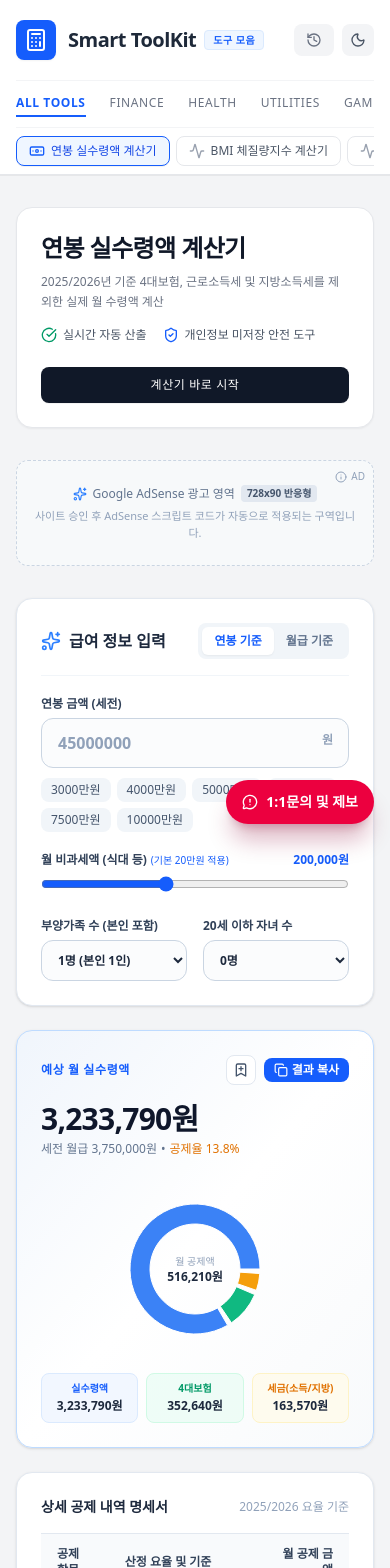
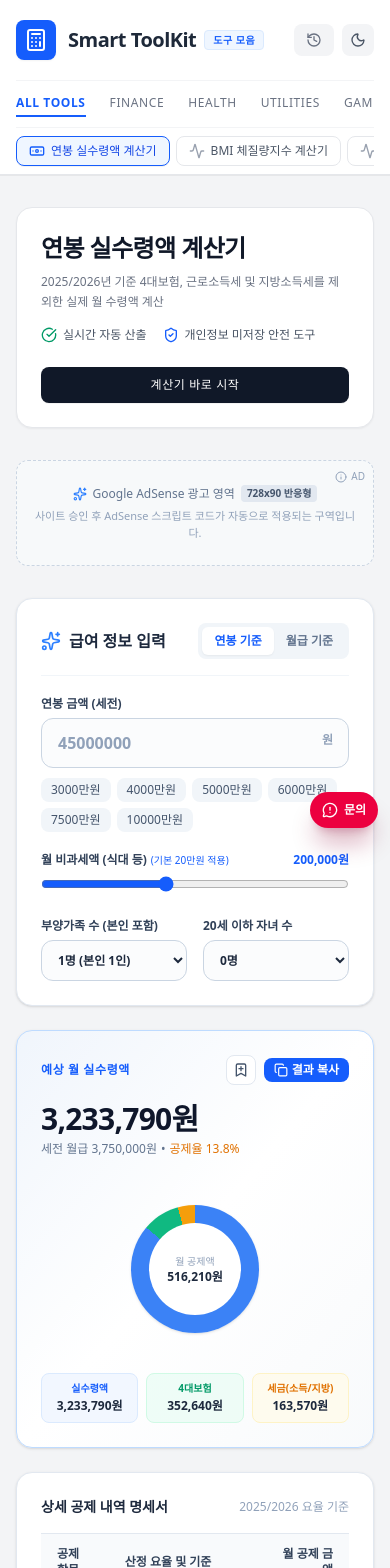
Before and after one commit to skiloveman/smarttoolkit, a React (Vite) app: page / in a window 390 px wide. Shown: the top 1568 px of the page. Built offline with nearby package versions, Linux system fonts and the light colour scheme.

Commit message:
perf: optimize calculator bundles and mobile game UI

```diff
--- a/package.json
+++ b/package.json
@@ -21,17 +21,16 @@
     "motion": "^12.23.24",
     "react": "^19.0.1",
     "react-dom": "^19.0.1",
-    "recharts": "^3.10.1",
     "vite": "^6.2.3"
   },
   "devDependencies": {
+    "@types/express": "^4.17.21",
     "@types/node": "^22.14.0",
     "autoprefixer": "^10.4.21",
     "esbuild": "^0.25.0",
     "tailwindcss": "^4.1.14",
     "tsx": "^4.21.0",
     "typescript": "~5.8.2",
-    "vite": "^6.2.3",
-    "@types/express": "^4.17.21"
+    "vite": "^6.2.3"
   }
 }
--- a/src/App.tsx
+++ b/src/App.tsx
@@ -1,4 +1,4 @@
-import React, { useState, useEffect } from 'react';
+import React, { Suspense, lazy, useEffect, useState } from 'react';
 import { CalculatorCategory, CalculatorId, CalculationHistoryItem, CalculationInputState, SaveHistoryFn } from './types';
 import { CALCULATOR_LIST, CALCULATOR_GUIDES } from './data/calculatorInfo';
 import { Header } from './components/Header';
@@ -11,35 +11,49 @@ import { CalculatorGuideCard } from './components/CalculatorGuideCard';
 import { queuePendingHistoryRestore } from './utils/historyRestore';
 
 // Calculators
-import { SalaryCalculator } from './components/calculators/SalaryCalculator';
-import { BmiCalculator } from './components/calculators/BmiCalculator';
-import { BmrCalculator } from './components/calculators/BmrCalculator';
-import { BodyFatCalculator } from './components/calculators/BodyFatCalculator';
-import { IdealWeightCalculator } from './components/calculators/IdealWeightCalculator';
-import { MacroCalculator } from './components/calculators/MacroCalculator';
-import { SmokingQuitCalculator } from './components/calculators/SmokingQuitCalculator';
-import { TdeeCalculator } from './components/calculators/TdeeCalculator';
-import { WaterIntakeCalculator } from './components/calculators/WaterIntakeCalculator';
-import { WhrCalculator } from './components/calculators/WhrCalculator';
-import { SeveranceCalculator } from './components/calculators/SeveranceCalculator';
-import { VatCalculator } from './components/calculators/VatCalculator';
-import { ElectricityCalculator } from './components/calculators/ElectricityCalculator';
-import { ExchangeCalculator } from './components/calculators/ExchangeCalculator';
-import { DateCalculator } from './components/calculators/DateCalculator';
-import { UnitCalculator } from './components/calculators/UnitCalculator';
-import { ScientificCalculator } from './components/calculators/ScientificCalculator';
-import { PercentCalculator } from './components/calculators/PercentCalculator';
-import { LottoCalculator } from './components/calculators/LottoCalculator';
-import { GoldCalculator } from './components/calculators/GoldCalculator';
-import { LoanCalculator } from './components/calculators/LoanCalculator';
-import { HourlyCalculator } from './components/calculators/HourlyCalculator';
-import { CarTaxCalculator } from './components/calculators/CarTaxCalculator';
-import { RealEstateCalculator } from './components/calculators/RealEstateCalculator';
-import { LadderGameCalculator } from './components/calculators/LadderGameCalculator';
-import { GomokuCalculator } from './components/calculators/GomokuCalculator';
-import { WatermelonGameCalculator } from './components/calculators/WatermelonGameCalculator';
+import { ShieldCheck, CheckCircle, MessageCircleWarning } from 'lucide-react';
 
-import { ShieldCheck, CheckCircle, MessageCircleWarning } from 'lucide-react';
+const SalaryCalculator = lazy(() => import('./components/calculators/SalaryCalculator').then((module) => ({ default: module.SalaryCalculator })));
+const BmiCalculator = lazy(() => import('./components/calculators/BmiCalculator').then((module) => ({ default: module.BmiCalculator })));
+const BmrCalculator = lazy(() => import('./components/calculators/BmrCalculator').then((module) => ({ default: module.BmrCalculator })));
+const BodyFatCalculator = lazy(() => import('./components/calculators/BodyFatCalculator').then((module) => ({ default: module.BodyFatCalculator })));
+const IdealWeightCalculator = lazy(() => import('./components/calculators/IdealWeightCalculator').then((module) => ({ default: module.IdealWeightCalculator })));
+const MacroCalculator = lazy(() => import('./components/calculators/MacroCalculator').then((module) => ({ default: module.MacroCalculator })));
+const SmokingQuitCalculator = lazy(() => import('./components/calculators/SmokingQuitCalculator').then((module) => ({ default: module.SmokingQuitCalculator })));
+const TdeeCalculator = lazy(() => import('./components/calculators/TdeeCalculator').then((module) => ({ default: module.TdeeCalculator })));
+const WaterIntakeCalculator = lazy(() => import('./components/calculators/WaterIntakeCalculator').then((module) => ({ default: module.WaterIntakeCalculator })));
+const WhrCalculator = lazy(() => import('./components/calculators/WhrCalculator').then((module) => ({ default: module.WhrCalculator })));
+const SeveranceCalculator = lazy(() => import('./components/calculators/SeveranceCalculator').then((module) => ({ default: module.SeveranceCalculator })));
+const VatCalculator = lazy(() => import('./components/calculators/VatCalculator').then((module) => ({ default: module.VatCalculator })));
+const ElectricityCalculator = lazy(() => import('./components/calculators/ElectricityCalculator').then((module) => ({ default: module.ElectricityCalculator })));
+const ExchangeCalculator = lazy(() => import('./components/calculators/ExchangeCalculator').then((module) => ({ default: module.ExchangeCalculator })));
+const DateCalculator = lazy(() => import('./components/calculators/DateCalculator').then((module) => ({ default: module.DateCalculator })));
+const UnitCalculator = lazy(() => import('./components/calculators/UnitCalculator').then((module) => ({ default: module.UnitCalculator })));
+const ScientificCalculator = lazy(() => import('./components/calculators/ScientificCalculator').then((module) => ({ default: module.ScientificCalculator })));
+const PercentCalculator = lazy(() => import('./components/calculators/PercentCalculator').then((module) => ({ default: module.PercentCalculator })));
+const LottoCalculator = lazy(() => import('./components/calculators/LottoCalculator').then((module) => ({ default: module.LottoCalculator })));
+const GoldCalculator = lazy(() => import('./components/calculators/GoldCalculator').then((module) => ({ default: module.GoldCalculator })));
+const LoanCalculator = lazy(() => import('./components/calculators/LoanCalculator').then((module) => ({ default: module.LoanCalculator })));
+const HourlyCalculator = lazy(() => import('./components/calculators/HourlyCalculator').then((module) => ({ default: module.HourlyCalculator })));
+const CarTaxCalculator = lazy(() => import('./components/calculators/CarTaxCalculator').then((module) => ({ default: module.CarTaxCalculator })));
+const RealEstateCalculator = lazy(() => import('./components/calculators/RealEstateCalculator').then((module) => ({ default: module.RealEstateCalculator })));
+const LadderGameCalculator = lazy(() => import('./components/calculators/LadderGameCalculator').then((module) => ({ default: module.LadderGameCalculator })));
+const GomokuCalculator = lazy(() => import('./components/calculators/GomokuCalculator').then((module) => ({ default: module.GomokuCalculator })));
+const WatermelonGameCalculator = lazy(() => import('./components/calculators/WatermelonGameCalculator').then((module) => ({ default: module.WatermelonGameCalculator })));
+
+const calculatorLoadingFallback = (
+  <div className="rounded-2xl border border-slate-200 dark:border-slate-800 bg-white dark:bg-slate-900 p-6 shadow-xs">
+    <div className="animate-pulse space-y-4">
+      <div className="h-5 w-32 rounded bg-slate-200 dark:bg-slate-800" />
+      <div className="h-4 w-52 rounded bg-slate-100 dark:bg-slate-800/80" />
+      <div className="grid grid-cols-1 sm:grid-cols-2 gap-4">
+        <div className="h-24 rounded-xl bg-slate-100 dark:bg-slate-800/80" />
+        <div className="h-24 rounded-xl bg-slate-100 dark:bg-slate-800/80" />
+      </div>
+      <div className="h-72 rounded-xl bg-slate-100 dark:bg-slate-800/80" />
+    </div>
+  </div>
+);
 
 export default function App() {
   const [activeCategory, setActiveCategory] = useState<CalculatorCategory>('all');
@@ -289,7 +303,9 @@ export default function App() {
 
           {/* Active Calculator Widget Area */}
           <section className="scroll-mt-24" id="calculator-widget">
-            <div key={`${activeCalcId}-${calculatorRenderNonce}`}>{renderCalculator()}</div>
+            <Suspense fallback={calculatorLoadingFallback}>
+              <div key={`${activeCalcId}-${calculatorRenderNonce}`}>{renderCalculator()}</div>
+            </Suspense>
           </section>
 
           {/* Middle Content AdSense Banner */}
@@ -317,12 +333,13 @@ export default function App() {
       {/* Sticky quick contact CTA */}
       <button
         onClick={() => setLegalModalType('contact')}
-        className="fixed bottom-5 right-4 sm:bottom-6 sm:right-6 z-40 inline-flex items-center gap-2 rounded-full bg-rose-600 hover:bg-rose-700 text-white px-4 py-3 sm:px-5 sm:py-3 text-sm sm:text-base font-extrabold shadow-xl shadow-rose-900/30 transition-colors"
+        className="fixed bottom-4 right-3 sm:bottom-6 sm:right-6 z-40 inline-flex items-center gap-1.5 sm:gap-2 rounded-full bg-rose-600 hover:bg-rose-700 text-white px-3 py-2.5 sm:px-5 sm:py-3 text-xs sm:text-base font-extrabold shadow-xl shadow-rose-900/30 transition-colors"
         aria-label="1:1문의 및 제보하기"
         title="1:1문의 및 제보하기"
       >
         <MessageCircleWarning className="w-4 h-4 sm:w-5 sm:h-5" />
-        <span>1:1문의 및 제보</span>
+        <span className="sm:hidden">문의</span>
+        <span className="hidden sm:inline">1:1문의 및 제보</span>
       </button>
 
       {/* Legal & Terms Modals */}
--- a/src/components/calculators/SalaryCalculator.tsx
+++ b/src/components/calculators/SalaryCalculator.tsx
@@ -1,8 +1,7 @@
 import React, { useState, useMemo } from 'react';
 import { calculateSalary, formatKrw, formatNum } from '../../utils/calculators';
 import { SalaryInput, SaveHistoryFn } from '../../types';
-import { PieChart, Pie, Cell, ResponsiveContainer, Tooltip } from 'recharts';
-import { Copy, Check, Info, Sparkles, RefreshCw, BookmarkPlus } from 'lucide-react';
+import { Copy, Check, Sparkles, BookmarkPlus } from 'lucide-react';
 import { DefaultValueInput } from '../DefaultValueInput';
 import { usePendingHistoryRestore } from '../../utils/historyRestore';
 
@@ -53,6 +52,22 @@ export const SalaryCalculator: React.FC<Props> = ({ onSaveHistory }) => {
     { name: '4대보험료', value: result.totalSocialInsurance, color: '#10B981' },
     { name: '소득세/지방세', value: result.totalTax, color: '#F59E0B' },
   ];
+
+  const donutChartStyle = useMemo(() => {
+    const total = chartData.reduce((sum, entry) => sum + entry.value, 0);
+    if (total <= 0) {
+      return { background: 'conic-gradient(#e2e8f0 0deg 360deg)' };
+    }
+
+    let currentAngle = 0;
+    const stops = chartData.map((entry) => {
+      const startAngle = currentAngle;
+      currentAngle += (entry.value / total) * 360;
+      return `${entry.color} ${startAngle}deg ${currentAngle}deg`;
+    });
+
+    return { background: `conic-gradient(${stops.join(', ')})` };
+  }, [chartData]);
 
   const handleCopy = () => {
     const text = `[연봉 실수령액 계산 결과]
@@ -269,35 +284,15 @@ export const SalaryCalculator: React.FC<Props> = ({ onSaveHistory }) => {
               </div>
             </div>
 
-            {/* Recharts Pie Chart */}
-            <div className="h-44 w-full relative mb-4">
-              <ResponsiveContainer width="100%" height="100%">
-                <PieChart>
-                  <Pie
-                    data={chartData}
-                    cx="50%"
-                    cy="50%"
-                    innerRadius={45}
-                    outerRadius={65}
-                    paddingAngle={4}
-                    dataKey="value"
-                  >
-                    {chartData.map((entry, index) => (
-                      <Cell key={`cell-${index}`} fill={entry.color} />
-                    ))}
-                  </Pie>
-                  <Tooltip
-                    formatter={(value: number) => formatKrw(value)}
-                    contentStyle={{
-                      backgroundColor: 'rgba(15, 23, 42, 0.9)',
-                      border: 'none',
-                      borderRadius: '8px',
-                      color: '#fff',
-                      fontSize: '12px',
-                    }}
-                  />
-                </PieChart>
-              </ResponsiveContainer>
+            <div className="h-44 w-full relative mb-4 flex items-center justify-center">
+              <div
+                className="relative h-32 w-32 rounded-full shadow-sm"
+                style={donutChartStyle}
+                aria-label="실수령액과 공제 비율 차트"
+                role="img"
+              >
+                <div className="absolute inset-[18px] rounded-full bg-white dark:bg-slate-900" />
+              </div>
               <div className="absolute inset-0 flex flex-col items-center justify-center pointer-events-none">
                 <span className="text-[10px] text-slate-400">월 공제액</span>
                 <span className="text-xs font-bold text-slate-800 dark:text-slate-200">
```
Also changed, not shown: src/components/calculators/WatermelonGameCalculator.tsx (+5 -5 lines), 37 other files (tests, documents, lock files or other folders).
